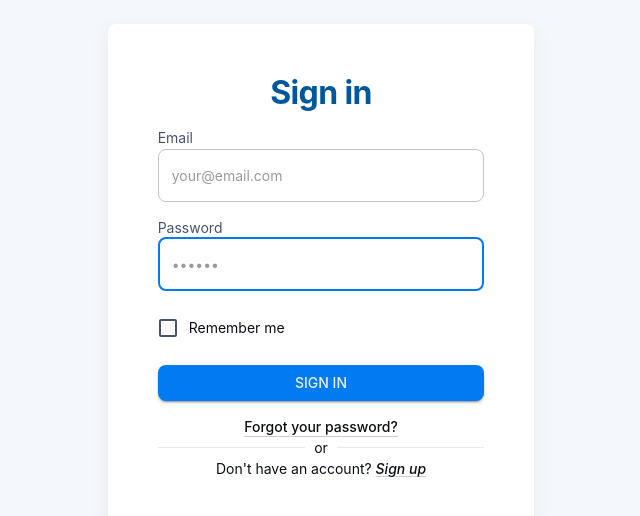
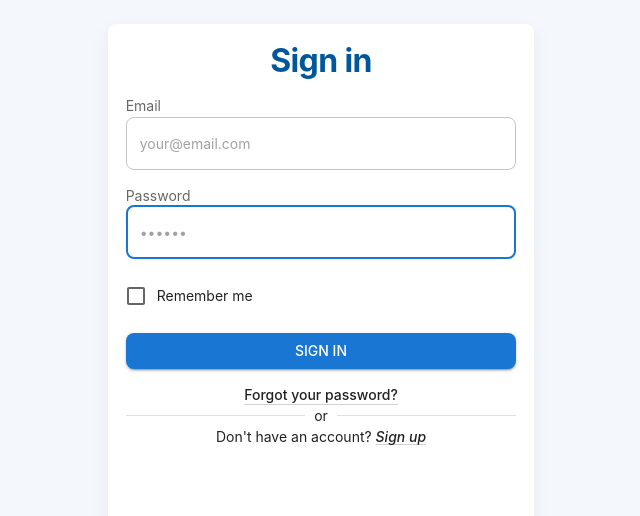
Before and after one commit to CSB715/Web-App---Smith-Micro, a React (Vite) app: page /#/login in a window 1280 px wide. Shown: the top 516 px of the page, without its empty margins (319-959 px from the left). Built offline with nearby package versions, Linux system fonts and the light colour scheme.

Commit message:
fixed dark mode visual glitch in mui templates

```diff
--- a/src/mui-templates/shared-theme/AppTheme.tsx
+++ b/src/mui-templates/shared-theme/AppTheme.tsx
@@ -28,7 +28,14 @@ export default function AppTheme(props: AppThemeProps) {
             colorSchemeSelector: 'data-mui-color-scheme',
             cssVarPrefix: 'template',
           },
-          colorSchemes, // Recently added in v6 for building light & dark mode app, see https://mui.com/material-ui/customization/palette/#color-schemes
+
+          palette: {
+            mode: 'light',
+          },
+
+          colorSchemes: {
+            light: colorSchemes.light,
+          },
           typography,
           shadows,
           shape,
--- a/src/mui-templates/sign-in/SignIn.tsx
+++ b/src/mui-templates/sign-in/SignIn.tsx
@@ -11,7 +11,6 @@ import Link from '@mui/material/Link';
 import TextField from '@mui/material/TextField';
 import Typography from '@mui/material/Typography';
 import Stack from '@mui/material/Stack';
-import { styled } from '@mui/material/styles';
 import ForgotPassword from './components/ForgotPassword';
 import AppTheme from '../shared-theme/AppTheme';
 import { signInWithEmailAndPassword } from 'firebase/auth';
@@ -22,28 +21,6 @@ import {
   getDoc,
   type DocumentData,
 } from "firebase/firestore";
-
-const SignInContainer = styled(Stack)(({ theme }) => ({
-  minHeight: '100%',
-  padding: theme.spacing(2),
-  [theme.breakpoints.up('sm')]: {
-    padding: theme.spacing(4),
-  },
-  '&::before': {
-    content: '""',
-    display: 'block',
-    position: 'absolute',
-    zIndex: -1,
-    inset: 0,
-    backgroundImage:
-      'radial-gradient(ellipse at 50% 50%, hsl(210, 100%, 97%), hsl(0, 0%, 100%))',
-    backgroundRepeat: 'no-repeat',
-    ...theme.applyStyles('dark', {
-      backgroundImage:
-        'radial-gradient(at 50% 50%, hsla(210, 100%, 16%, 0.5), hsl(220, 30%, 5%))',
-    }),
-  },
-}));
 
 export default function SignIn(props: { disableCustomTheme?: boolean }) {
   const [emailError, setEmailError] = React.useState(false);
@@ -121,8 +98,8 @@ export default function SignIn(props: { disableCustomTheme?: boolean }) {
 
   return (
     <AppTheme {...props}>
-      <CssBaseline enableColorScheme />
-      <SignInContainer direction="column" justifyContent="space-between">
+      <CssBaseline />
+      <Stack direction="column" justifyContent="space-between">
         <Typography
           component="h1"
           variant="h1"
@@ -220,7 +197,7 @@ export default function SignIn(props: { disableCustomTheme?: boolean }) {
             </Link>
           </Typography>
         </Box>
-      </SignInContainer>
+      </Stack>
     </AppTheme>
   );
 }
--- a/src/mui-templates/sign-up/SignUp.tsx
+++ b/src/mui-templates/sign-up/SignUp.tsx
@@ -9,32 +9,9 @@ import Link from '@mui/material/Link';
 import TextField from '@mui/material/TextField';
 import Typography from '@mui/material/Typography';
 import Stack from '@mui/material/Stack';
-import { styled } from '@mui/material/styles';
 import AppTheme from '../shared-theme/AppTheme';
 import { CreateUser } from '../../utils/firestore';
 import { useNavigate } from 'react-router';
-
-const SignUpContainer = styled(Stack)(({ theme }) => ({
-  minHeight: '100%',
-  padding: theme.spacing(2),
-  [theme.breakpoints.up('sm')]: {
-    padding: theme.spacing(4),
-  },
-  '&::before': {
-    content: '""',
-    display: 'block',
-    position: 'absolute',
-    zIndex: -1,
-    inset: 0,
-    backgroundImage:
-      'radial-gradient(ellipse at 50% 50%, hsl(210, 100%, 97%), hsl(0, 0%, 100%))',
-    backgroundRepeat: 'no-repeat',
-    ...theme.applyStyles('dark', {
-      backgroundImage:
-        'radial-gradient(at 50% 50%, hsla(210, 100%, 16%, 0.5), hsl(220, 30%, 5%))',
-    }),
-  },
-}));
 
 export default function SignUp(props: { disableCustomTheme?: boolean }) {
   const [emailError, setEmailError] = React.useState(false);
@@ -88,8 +65,8 @@ export default function SignUp(props: { disableCustomTheme?: boolean }) {
 
   return (
     <AppTheme {...props}>
-      <CssBaseline enableColorScheme />
-      <SignUpContainer direction="column" justifyContent="space-between">
+      <CssBaseline />
+      <Stack direction="column" justifyContent="space-between">
         <Typography
           component="h1"
           variant="h1"
@@ -166,7 +143,7 @@ export default function SignUp(props: { disableCustomTheme?: boolean }) {
             </Link>
           </Typography>
         </Box>
-      </SignUpContainer>
+      </Stack>
     </AppTheme>
   );
 }
```
